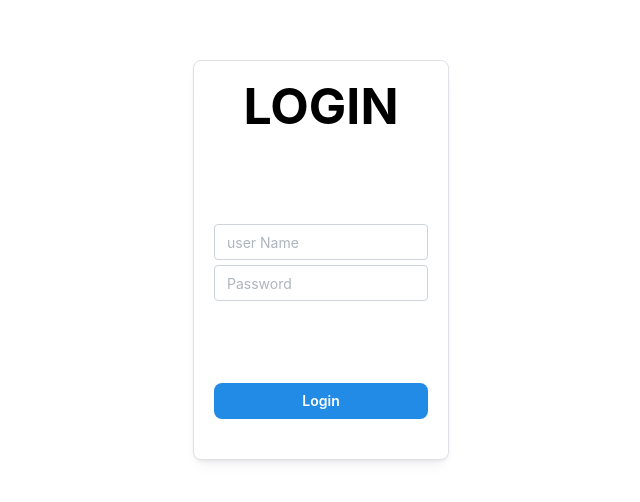
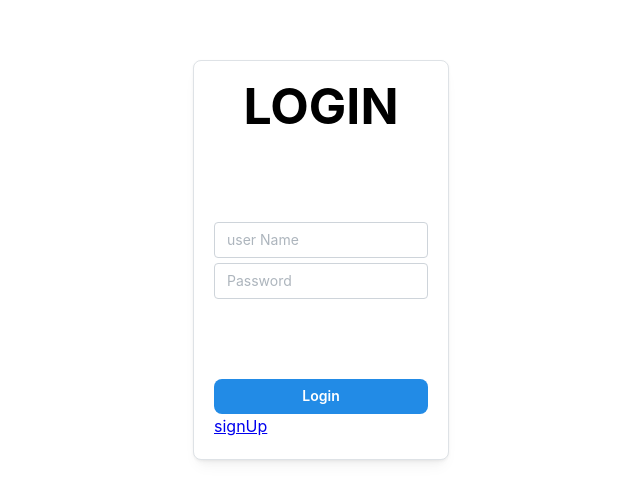
Before and after one commit to neriyaMalachi/ControllerFrontend, a React (Vite) app: page / in a window 1280 px wide. Shown: the part 140-642 px from the top of the page, without its empty margins (319-959 px from the left). Built offline with nearby package versions, Linux system fonts and the light colour scheme.

Commit message:
add validation for login

```diff
--- a/src/pages/Loginpage.tsx
+++ b/src/pages/Loginpage.tsx
@@ -1,7 +1,33 @@
 import { Card, Text, Button, Center, Flex, Input } from "@mantine/core";
-import { useNavigate } from "react-router-dom";
+import { useState } from "react";
+import { Link, useNavigate } from "react-router-dom";
 function Loginpage() {
   const navigate = useNavigate();
+  const [password, setPassword] = useState("");
+  const [userName, setUserName] = useState("");
+
+  const [messageError, setMessageError] = useState(false);
+  const validation = () => {
+    const lower = new RegExp("(?=.*[a-z])");
+    const upper = new RegExp("(?=.*[A-Z])");
+    const numbers = new RegExp("(?=.*[0-9])");
+    const special = new RegExp("(?=.*[!@#$%^&*])");
+    const length = new RegExp("(?=.{6,})");
+
+    if (
+      lower.test(password) &&
+      upper.test(password) &&
+      numbers.test(password) &&
+      special.test(password) &&
+      length.test(password)&&
+      userName.length > 2
+    ) {
+      navigate("/configPage");
+    } else {
+      setMessageError(true);
+    }
+  };
+
   return (
     <Center h={"100vh"}>
       <Card
@@ -25,18 +51,29 @@ function Loginpage() {
           gap={5}
           align={"center"}
         >
-          <Input type="text" placeholder="user Name" />
-          <Input type="password" placeholder="Password" />
+          <Input
+            type="text"
+            placeholder="user Name"
+            onChange={(e: any) => setUserName(e.target.value)}
+          />
+          <Input
+            type="password"
+            placeholder="Password"
+            onChange={(e: any) => setPassword(e.target.value)}
+          />
         </Flex>
-        <Button
-          onClick={() => navigate("/configPage")}
-          color="blue"
-          fullWidth
-          mt="md"
-          radius="md"
-        >
+        <Button onClick={validation} color="blue" fullWidth mt="md" radius="md">
           Login
         </Button>
+        {messageError ? (
+          <Text c={"red"} size="xs">
+            חייב להכיל: סימן, אות גדולה וקטנה, מספר ,וארך מינימלי 6 ,ושם משתמש מעל 2 אותיות
+          </Text>
+        ) : (
+          <></>
+        )}
+
+        <a href="#">signUp</a>
       </Card>
     </Center>
   );
--- a/src/pages/NavBar.tsx
+++ b/src/pages/NavBar.tsx
@@ -1,5 +1,4 @@
-import { Box, Button, Flex, Image } from "@mantine/core";
-import React from "react";
+import {  Button, Flex, Image } from "@mantine/core";
 import { useNavigate } from "react-router-dom";
 
 function NavBar() {
@@ -17,8 +16,8 @@ function NavBar() {
          w={"70px"}
        />
        <Flex  w={"30%"} justify={"space-between"} align={"end"}>
-        <Button onClick={()=>navigate("/configPage")}>configPage</Button>
-        <Button onClick={()=>navigate("/controllerPage")}>controllerPage</Button>
+        <Button onClick={()=>navigate("/configPage")}>config</Button>
+        <Button onClick={()=>navigate("/controllerPage")}>controller</Button>
         <Button onClick={()=>navigate("/")}>logOut</Button>
 
        </Flex>
```
